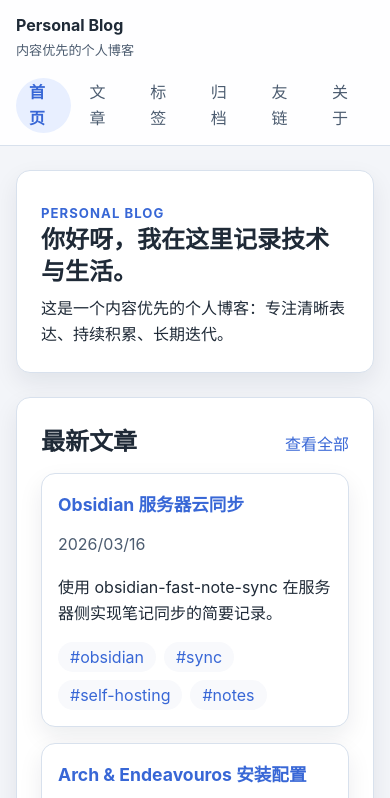
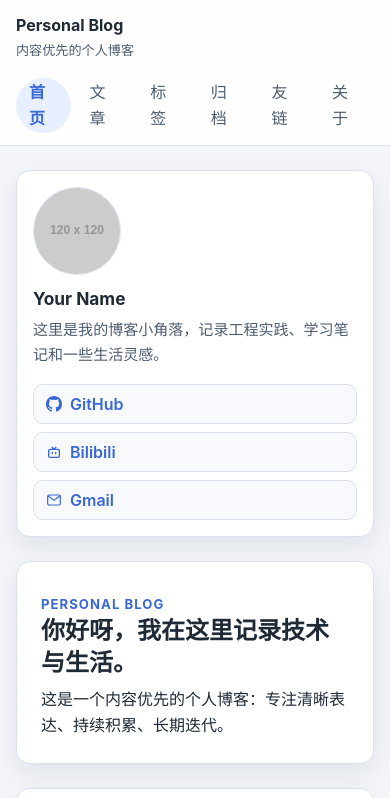
Before and after one commit to Nishimiyaamako/Shino-s-Personal-Blog, a website built with Vite: page frontend/index.html in a window 390 px wide. Shown: the top 798 px of the page. Built offline with nearby package versions, Linux system fonts and the light colour scheme; placeholder pictures from the web are drawn by us.

Commit message:
0.4.料卡片组件及相关样式和配置

```diff
--- /dev/null
+++ b/frontend/src/components/profile-card.ts
@@ -0,0 +1,76 @@
+import { PROFILE_CARD_CONFIG } from '../data/profile-card';
+import type { ProfilePlatform } from '../types/profile-card';
+import { escapeHtml } from '../utils/escape-html';
+
+export function renderProfileCard(): string {
+  const profile = PROFILE_CARD_CONFIG;
+
+  return `
+<aside class="profile-card" aria-label="个人资料卡片">
+  <div class="profile-card-header">
+    <img class="profile-card-avatar" src="${escapeHtml(profile.avatar)}" alt="${escapeHtml(profile.name)} 的头像" />
+    <div class="profile-card-meta">
+      <h2>${escapeHtml(profile.name)}</h2>
+      <p>${escapeHtml(profile.bio)}</p>
+    </div>
+  </div>
+
+  <ul class="profile-contact-list">
+    ${profile.contacts
+      .map((contact) => {
+        const attrs = getContactAnchorAttrs(contact.href);
+
+        return `<li>
+      <a href="${escapeHtml(contact.href)}" class="profile-contact-link"${attrs}>
+        <span class="profile-contact-platform">
+          ${renderPlatformIcon(contact.platform)}
+          <span>${escapeHtml(formatPlatform(contact.platform))}</span>
+        </span>
+        <span class="profile-contact-label">${escapeHtml(contact.label)}</span>
+      </a>
+    </li>`;
+      })
+      .join('')}
+  </ul>
+</aside>
+`;
+}
+
+function formatPlatform(platform: ProfilePlatform): string {
+  if (platform === 'github') {
+    return 'GitHub';
+  }
+
+  if (platform === 'bilibili') {
+    return 'Bilibili';
+  }
+
+  return 'Gmail';
+}
+
+function getContactAnchorAttrs(href: string): string {
+  if (href.startsWith('mailto:')) {
+    return '';
+  }
+
+  return ' target="_blank" rel="noopener noreferrer"';
+}
+
+function renderPlatformIcon(platform: ProfilePlatform): string {
+  if (platform === 'github') {
+    return `<svg class="profile-contact-icon" viewBox="0 0 16 16" aria-hidden="true" focusable="false" fill="currentColor">
+      <path d="M8 0C3.58 0 0 3.58 0 8a8 8 0 0 0 5.47 7.59c.4.07.55-.17.55-.38 0-.19-.01-.82-.01-1.49C4 14.09 3.48 13.21 3.32 12.76c-.09-.23-.48-.94-.82-1.13-.28-.15-.68-.52 0-.53.63-.01 1.08.58 1.23.82.72 1.21 1.87.87 2.33.66.07-.52.28-.87.5-1.07-1.78-.2-3.64-.89-3.64-3.95 0-.87.31-1.59.82-2.15-.08-.2-.36-1.02.08-2.12 0 0 .67-.21 2.2.82a7.5 7.5 0 0 1 4 0c1.53-1.04 2.2-.82 2.2-.82.44 1.1.16 1.92.08 2.12.51.56.82 1.27.82 2.15 0 3.07-1.87 3.75-3.65 3.95.29.25.54.73.54 1.48 0 1.07-.01 1.93-.01 2.2 0 .21.15.46.55.38A8 8 0 0 0 16 8c0-4.42-3.58-8-8-8"></path>
+    </svg>`;
+  }
+
+  if (platform === 'bilibili') {
+    return `<svg class="profile-contact-icon" viewBox="0 0 24 24" aria-hidden="true" focusable="false" fill="currentColor">
+      <path d="M8.3 4.3a1 1 0 0 1 1.4 0l2.3 2.2 2.3-2.2a1 1 0 0 1 1.4 1.4L14.1 7h3.9a3 3 0 0 1 3 3v8a3 3 0 0 1-3 3H6a3 3 0 0 1-3-3v-8a3 3 0 0 1 3-3h3.9L8.3 5.7a1 1 0 0 1 0-1.4ZM6 9a1 1 0 0 0-1 1v8a1 1 0 0 0 1 1h12a1 1 0 0 0 1-1v-8a1 1 0 0 0-1-1H6Zm3.5 2.5a1 1 0 0 1 1 1v2a1 1 0 1 1-2 0v-2a1 1 0 0 1 1-1Zm5 0a1 1 0 0 1 1 1v2a1 1 0 1 1-2 0v-2a1 1 0 0 1 1-1Z"></path>
+    </svg>`;
+  }
+
+  return `<svg class="profile-contact-icon" viewBox="0 0 24 24" aria-hidden="true" focusable="false" fill="none" stroke="currentColor" stroke-width="1.8" stroke-linecap="round" stroke-linejoin="round">
+    <rect x="2.5" y="4.5" width="19" height="15" rx="2.2"></rect>
+    <path d="M3.5 6 12 12.6 20.5 6"></path>
+  </svg>`;
+}
--- /dev/null
+++ b/frontend/src/data/profile-card.ts
@@ -0,0 +1,24 @@
+import type { ProfileCardConfig } from '../types/profile-card';
+
+export const PROFILE_CARD_CONFIG: ProfileCardConfig = {
+  name: 'Your Name',
+  bio: '这里是我的博客小角落，记录工程实践、学习笔记和一些生活灵感。',
+  avatar: 'https://placehold.co/120x120/png?text=ME',
+  contacts: [
+    {
+      platform: 'github',
+      label: '',
+      href: 'https://github.com/Nishimiyaamako'
+    },
+    {
+      platform: 'bilibili',
+      label: '',
+      href: 'https://space.bilibili.com/392058093'
+    },
+    {
+      platform: 'gmail',
+      label: '',
+      href: 'https://mail.google.com/mail/u/0/#inbox'
+    }
+  ]
+};
--- a/frontend/src/main.ts
+++ b/frontend/src/main.ts
@@ -1,5 +1,6 @@
 import './styles/global.css';
 
+import { renderProfileCard } from './components/profile-card';
 import { PRIMARY_NAV_LINKS, resolveRoute } from './router';
 
 const SITE_TITLE = 'Personal Blog';
@@ -16,6 +17,15 @@ const appElement = appRoot;
 function renderApp(): void {
   const { route, context, isFallback } = resolveRoute(window.location.pathname);
   const pageTitle = isFallback ? `404 (${context.pathname})` : route.title;
+  const hasProfileCard = shouldRenderProfileCard(route.path);
+  const mainClassName = hasProfileCard ? 'site-main site-main--with-profile' : 'site-main';
+  const pageContent = route.render(context);
+  const mainLayout = hasProfileCard
+    ? `<div class="site-main-layout">
+        ${renderProfileCard()}
+        <div class="site-page-content">${pageContent}</div>
+      </div>`
+    : `<div class="site-page-content">${pageContent}</div>`;
 
   document.title = `${pageTitle} | ${SITE_TITLE}`;
 
@@ -34,8 +44,8 @@ function renderApp(): void {
     </div>
   </header>
 
-  <main id="main-content" class="site-main" tabindex="-1">
-    ${route.render(context)}
+  <main id="main-content" class="${mainClassName}" tabindex="-1">
+    ${mainLayout}
   </main>
 
   <footer class="site-footer" style="text-align: center;">
@@ -43,6 +53,10 @@ function renderApp(): void {
   </footer>
 </div>
 `;
+}
+
+function shouldRenderProfileCard(routePath: string): boolean {
+  return routePath === '/' || routePath === '/posts' || routePath === '/posts/:slug';
 }
 
 function renderNavigation(pathname: string): string {
--- a/frontend/src/styles/global.css
+++ b/frontend/src/styles/global.css
@@ -23,6 +23,8 @@
   --space-4: 1rem;
   --space-5: 1.5rem;
   --space-6: 2rem;
+
+  --profile-sticky-top: 84px;
 }
 
 @media (prefers-color-scheme: dark) {
@@ -162,9 +164,125 @@ a:hover {
   padding: var(--space-6) 0 var(--space-6);
 }
 
+.site-main-layout {
+  display: grid;
+  gap: var(--space-5);
+}
+
+.site-page-content {
+  min-width: 0;
+}
+
+.site-main--with-profile {
+  width: min(1120px, calc(100% - 2rem));
+}
+
+.site-main--with-profile .site-main-layout {
+  grid-template-columns: minmax(220px, 260px) minmax(0, 1fr);
+  align-items: start;
+}
+
+.site-main--with-profile .site-page-content {
+  max-width: 760px;
+}
+
 .page {
   display: grid;
   gap: var(--space-5);
+}
+
+.profile-card {
+  background: var(--surface);
+  border: 1px solid var(--border);
+  border-radius: var(--radius-md);
+  box-shadow: var(--shadow);
+  padding: var(--space-4);
+  display: grid;
+  gap: var(--space-4);
+  position: sticky;
+  top: var(--profile-sticky-top);
+  max-height: calc(100vh - var(--profile-sticky-top) - var(--space-5));
+  overflow: auto;
+}
+
+.profile-card-header {
+  display: grid;
+  justify-items: start;
+  gap: var(--space-3);
+}
+
+.profile-card-avatar {
+  width: 88px;
+  height: 88px;
+  border-radius: 999px;
+  object-fit: cover;
+  border: 1px solid var(--border);
+  background: var(--surface-soft);
+}
+
+.profile-card-meta h2 {
+  margin: 0;
+  font-size: 1.08rem;
+  line-height: 1.35;
+}
+
+.profile-card-meta p {
+  margin: var(--space-2) 0 0;
+  color: var(--text-subtle);
+  font-size: 0.94rem;
+}
+
+.profile-contact-list {
+  margin: 0;
+  padding: 0;
+  list-style: none;
+  display: grid;
+  gap: var(--space-2);
+}
+
+.profile-contact-link {
+  display: flex;
+  justify-content: space-between;
+  align-items: center;
+  gap: var(--space-2);
+  min-height: 40px;
+  padding: 0 var(--space-3);
+  border-radius: var(--radius-sm);
+  border: 1px solid var(--border);
+  background: var(--surface-soft);
+  color: inherit;
+  text-decoration: none;
+}
+
+.profile-contact-link:hover {
+  border-color: var(--brand);
+  color: var(--brand);
+  text-decoration: none;
+}
+
+.profile-contact-link:focus-visible {
+  outline: 2px solid var(--brand);
+  outline-offset: 1px;
+}
+
+.profile-contact-platform {
+  display: inline-flex;
+  align-items: center;
+  gap: var(--space-2);
+  color: var(--brand);
+  font-weight: 600;
+}
+
+.profile-contact-icon {
+  width: 1rem;
+  height: 1rem;
+  flex: none;
+}
+
+.profile-contact-label {
+  color: var(--text-subtle);
+  font-size: 0.88rem;
+  word-break: break-all;
 }
 
 .hero-card,
@@ -406,6 +524,22 @@ a:hover {
   }
 }
 
+@media (max-width: 960px) {
+  .site-main--with-profile {
+    width: min(760px, calc(100% - 2rem));
+  }
+
+  .site-main--with-profile .site-main-layout {
+    grid-template-columns: 1fr;
+  }
+
+  .profile-card {
+    position: static;
+    max-height: none;
+    overflow: visible;
+  }
+}
+
 @media (max-width: 640px) {
   .site-header-inner {
     flex-direction: column;
--- /dev/null
+++ b/frontend/src/types/profile-card.ts
@@ -0,0 +1,14 @@
+export type ProfilePlatform = 'github' | 'bilibili' | 'gmail';
+
+export interface ProfileContact {
+  platform: ProfilePlatform;
+  label: string;
+  href: string;
+}
+
+export interface ProfileCardConfig {
+  name: string;
+  bio: string;
+  avatar: string;
+  contacts: ProfileContact[];
+}
```
